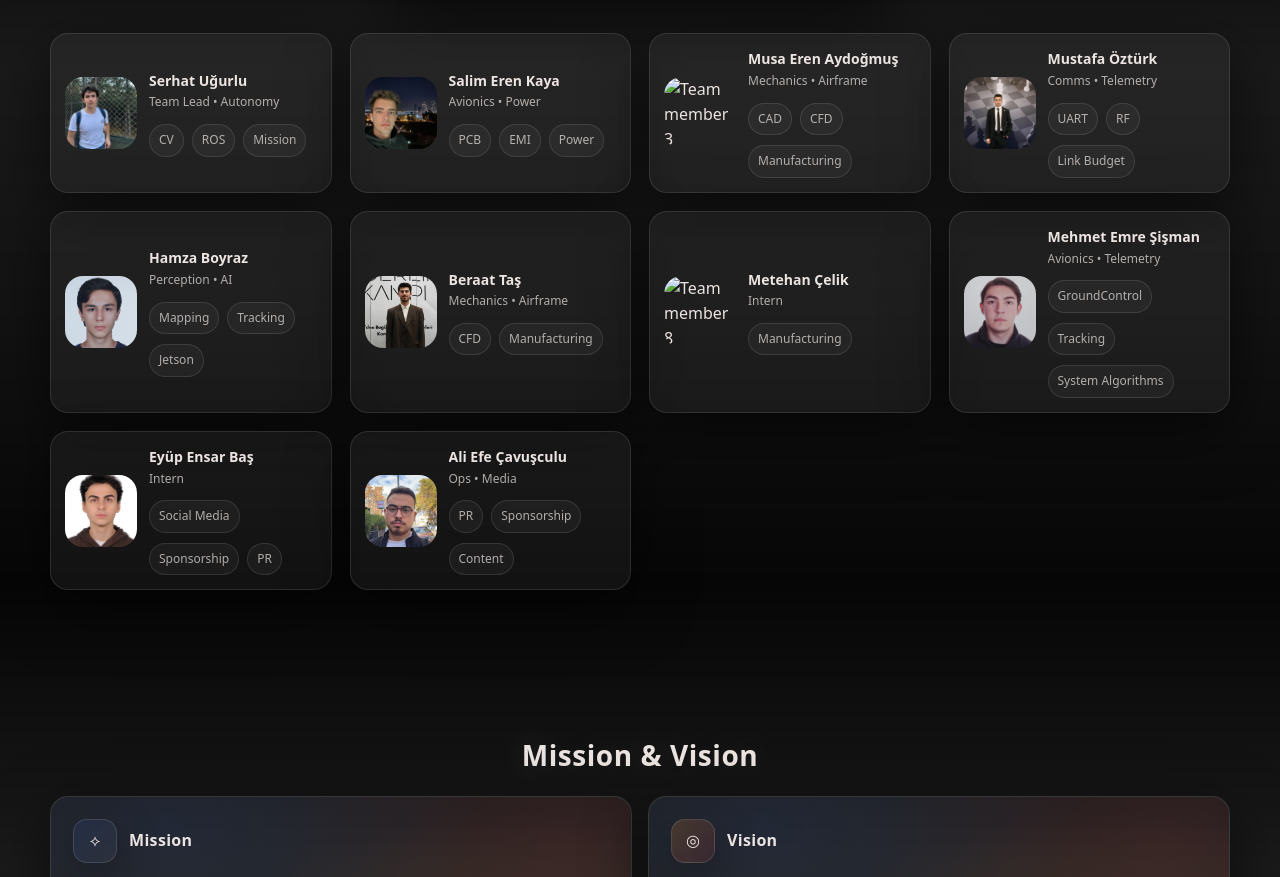
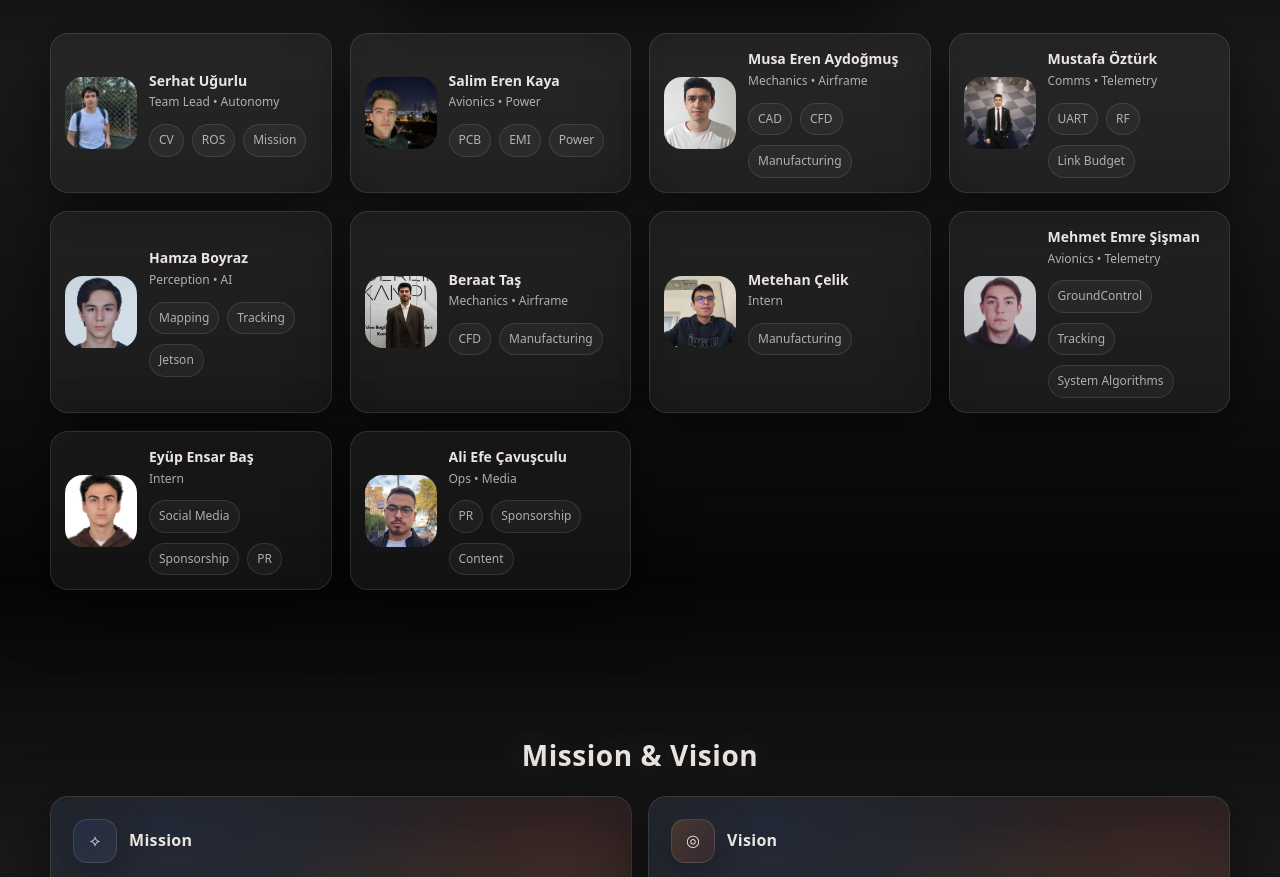
Before and after one commit to serhat-ugurlu/capella-site, a plain HTML site: page index.html in a window 1280 px wide. Shown: the part 1016-1893 px from the top of the page. Drawn offline with Linux system fonts and the light colour scheme.

Commit message:
Update index.html

```diff
--- a/index.html
+++ b/index.html
@@ -1143,7 +1143,7 @@ body::after{
           <!-- Member 3 -->
           <div class="card member">
             <div class="avatar">
-              <img src="assets/musaerenaydogmus.png" alt="Team member 3">
+              <img src="assets/musaerenaydogmus.jpg" alt="Team member 3">
             </div>
             <div class="memberInfo">
               <strong>Musa Eren Aydoğmuş</strong>
@@ -1202,7 +1202,7 @@ body::after{
           <!-- Member 8 -->
           <div class="card member">
             <div class="avatar">
-              <img src="assets/metehancelik.png" alt="Team member 8">
+              <img src="assets/metehancelik.jpg" alt="Team member 8">
             </div>
             <div class="memberInfo">
               <strong>Metehan Çelik</strong>
```
